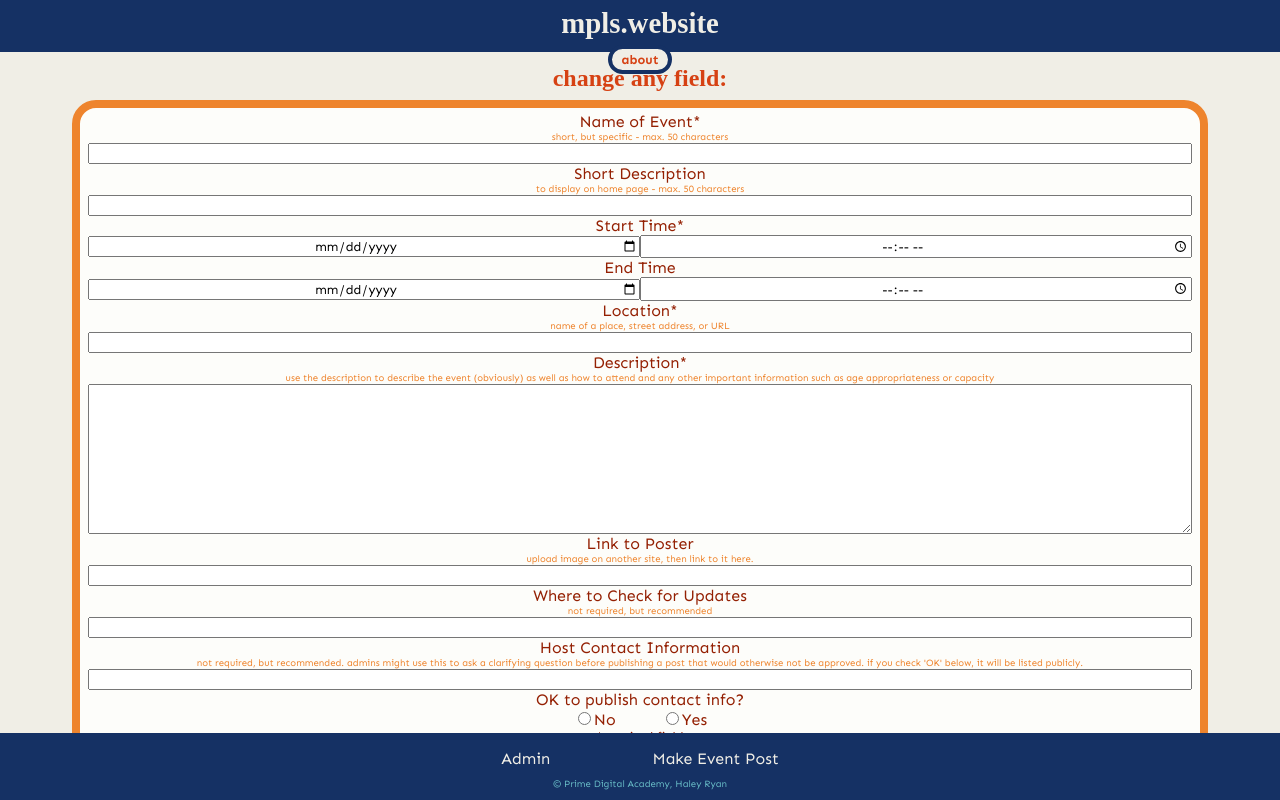
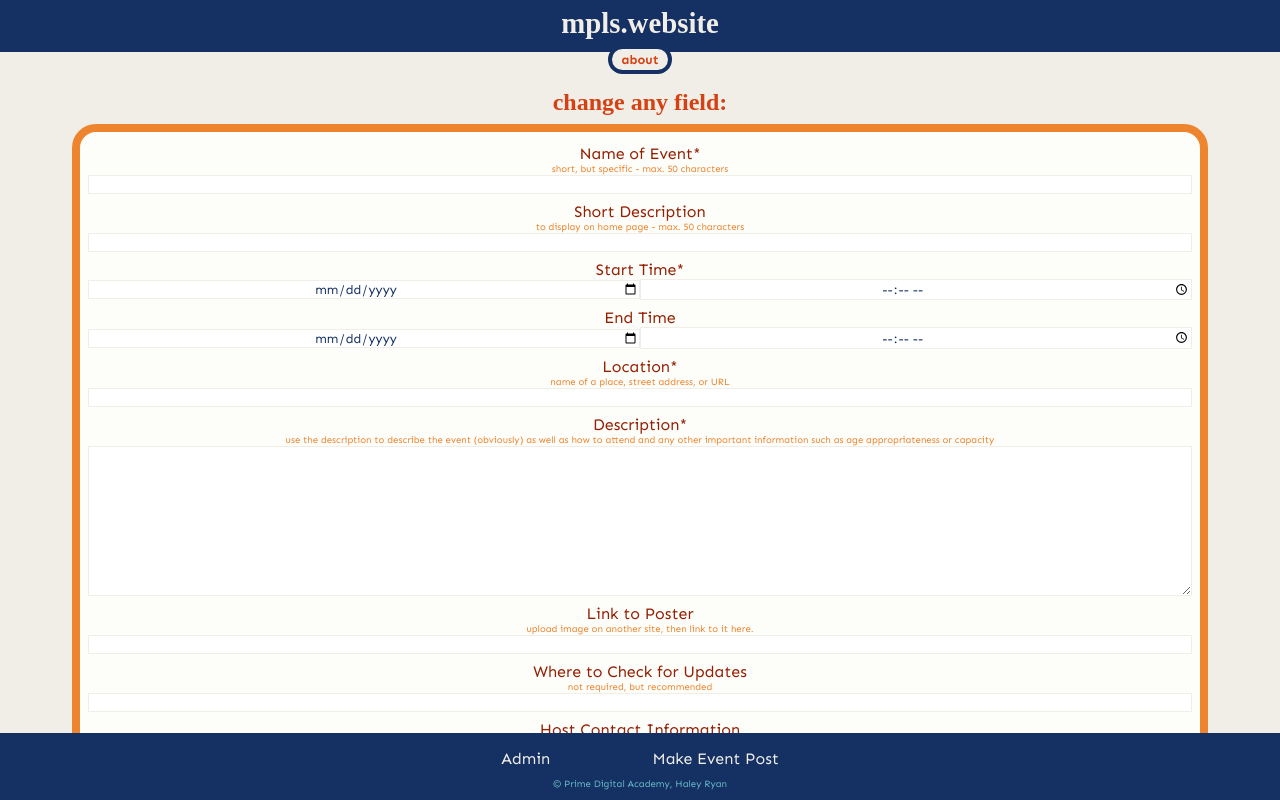
Before and after one commit to haley-r/mpls-website, a React (Create React App) app: page /#/post-event-edit in a window 1280 px wide. Shown: the top 800 px of the page. Built offline with nearby package versions, Linux system fonts and the light colour scheme; no server answers; a web font is replaced by a local one.

Commit message:
event form styles

```diff
--- a/src/components/App/App.css
+++ b/src/components/App/App.css
@@ -213,6 +213,9 @@ img {
 .sidenote {
     font-size: .8em;
 }
+.enterEvent h2{
+    margin-top: 1em;
+}
 
 
 
@@ -222,16 +225,27 @@ label span {
     font-size: .6em;
     color: rgb(238, 132, 45);
 }
-
 input, textarea {
+    border: .2px solid var(--ivory-0);
+    background-color: white;
+    color: var(--blue-0);
     font-family: 'Sen', sans-serif;
     font-size: .8em;
     text-align: center;
 }
-
+.input-button {
+    font-size: 1.2em;
+    margin: 1.5em 0 .5em 0;
+    width: 80%;
+    color: var(--blue-2);
+}
 .datetime-input {
     display: inline-block;
     width: 50%;
+}
+label {
+    display: block;
+    margin-top: .5em;
 }
 
 
@@ -352,9 +366,7 @@ footer {
 }
 
 /* ----------EVENT-FORM-STYLES-----------*/
-label {
-    display: block;
-}
+
 input, textarea {
     display: block;
     width: 100%;
--- a/src/components/EventForm/EventForm.js
+++ b/src/components/EventForm/EventForm.js
@@ -78,6 +78,7 @@ class EventForm extends Component {
         return (
             <section className="enterEvent">
                 <h2 onClick={this.autoPopulate}>fill in these details!</h2>
+                <div className="border-div">
                 <form onSubmit={this.createEvent}>
                     <label htmlFor="name-input">Name of Event*<span>short, but specific - max. 50 characters</span></label>
                     <input required type="text" id="name-input"
@@ -101,14 +102,14 @@ class EventForm extends Component {
                     <label htmlFor="full-description">Description*<span>use the description to describe the event (obviously) as well as how to attend and any other important information such as age appropriateness or capacity</span></label>
                     <textarea required type="text" id="full-description"
                         value={this.state.fullDescription} onChange={(event) => this.handleInput(event, 'fullDescription')} />
-                    <input type="checkbox" id="ArtTag" value="1" onChange={this.updateTag}/>
+                    {/* <input type="checkbox" id="ArtTag" value="1" onChange={this.updateTag}/>
                         <label htmlFor="ArtTag">Art</label>
                     <input type="checkbox" id="MusicTag" value="2" onChange={this.updateTag}/>
                         <label htmlFor="MusicTag">Music</label>
                     <input type="checkbox" id="MutualAidTag" value="3" onChange={this.updateTag}/>
                         <label htmlFor="MutualAidTag">Mutual Aid</label>
                     <input type="checkbox" id="FoodTag" value="4" onChange={this.updateTag}/>
-                        <label htmlFor="FoodTag">Food</label>
+                        <label htmlFor="FoodTag">Food</label> */}
                     <label htmlFor="poster-link">Link to Poster<span>upload image on another site, then link to it here.</span></label>
                     <input type="text" id="poster-link"
                         value={this.state.posterLink} onChange={(event) => this.handleInput(event, 'posterLink')} />
@@ -126,6 +127,7 @@ class EventForm extends Component {
                     <p className="sidenote">*required field</p>
                     <input className="input-button" type="submit" name="submit" value="submit event" />
                 </form>
+                </div>
             </section>
         )
     }
```
